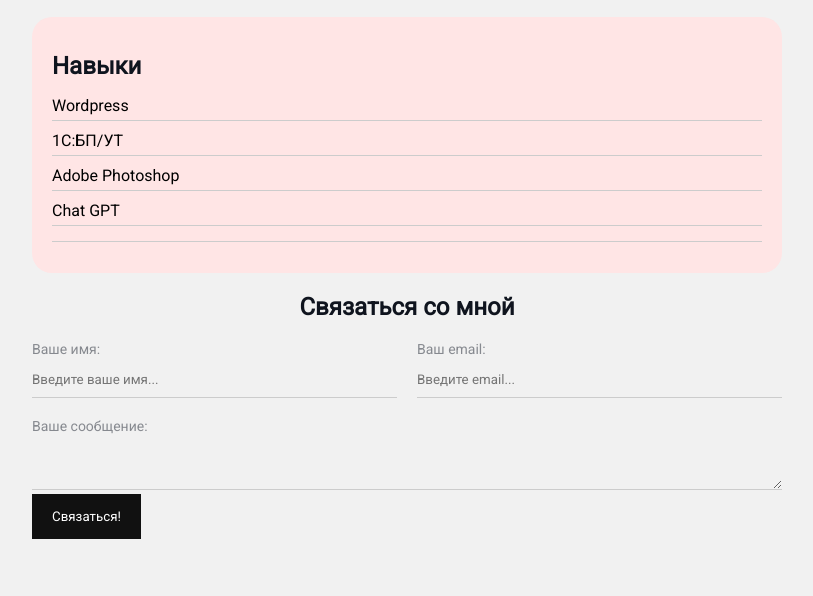
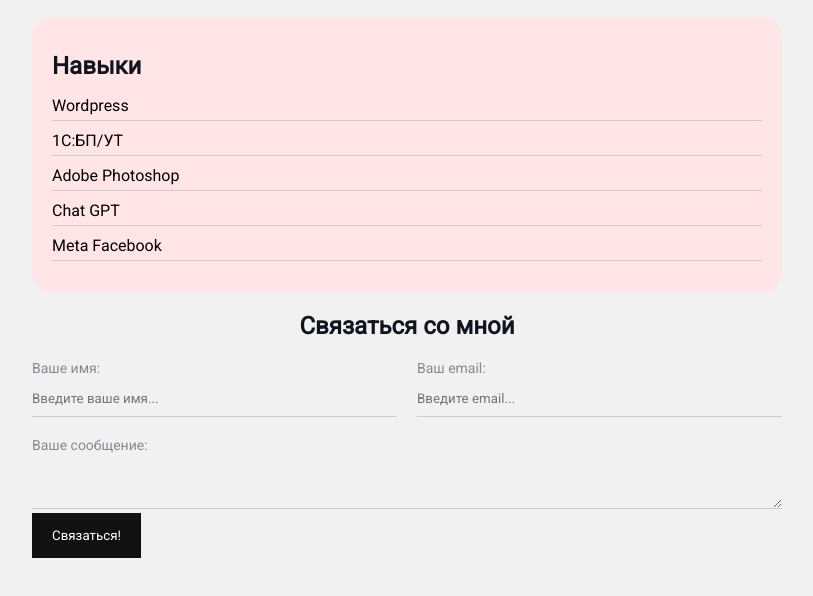
Before and after one commit to nicolasbellic/Portfolio, a plain HTML site: page index.html in a window 1280 px wide. Shown: the part 1097-1693 px from the top of the page, without its empty margins (233-1046 px from the left). Drawn offline with Linux system fonts and the light colour scheme.

Commit message:
Update index.html

```diff
--- a/index.html
+++ b/index.html
@@ -93,7 +93,7 @@
             <a href="https://chatgpt.com">Chat GPT</a>
           </li>
           <li>
-            <a href="https://www.youtube.com/watch?v=Bluxbh9CaQ0"></a>
+            <a href="meta.facebook.com">Meta Facebook</a>
           </li>
         </ul>
       </div>
```
